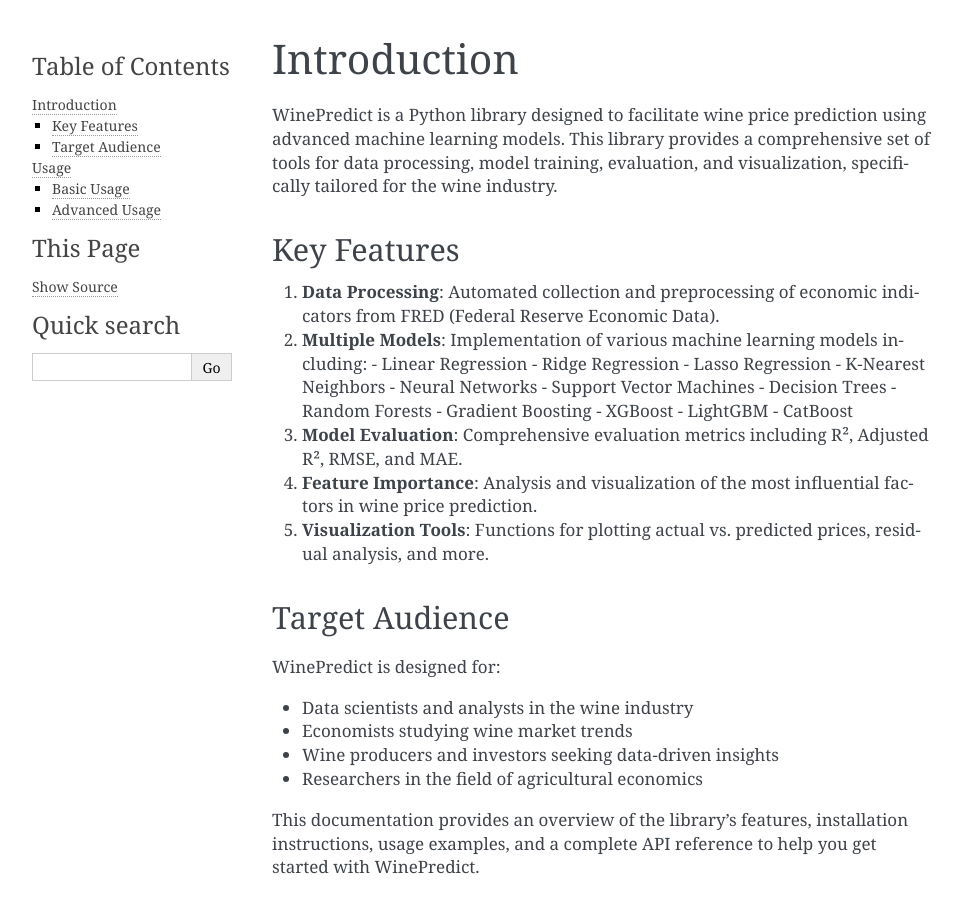
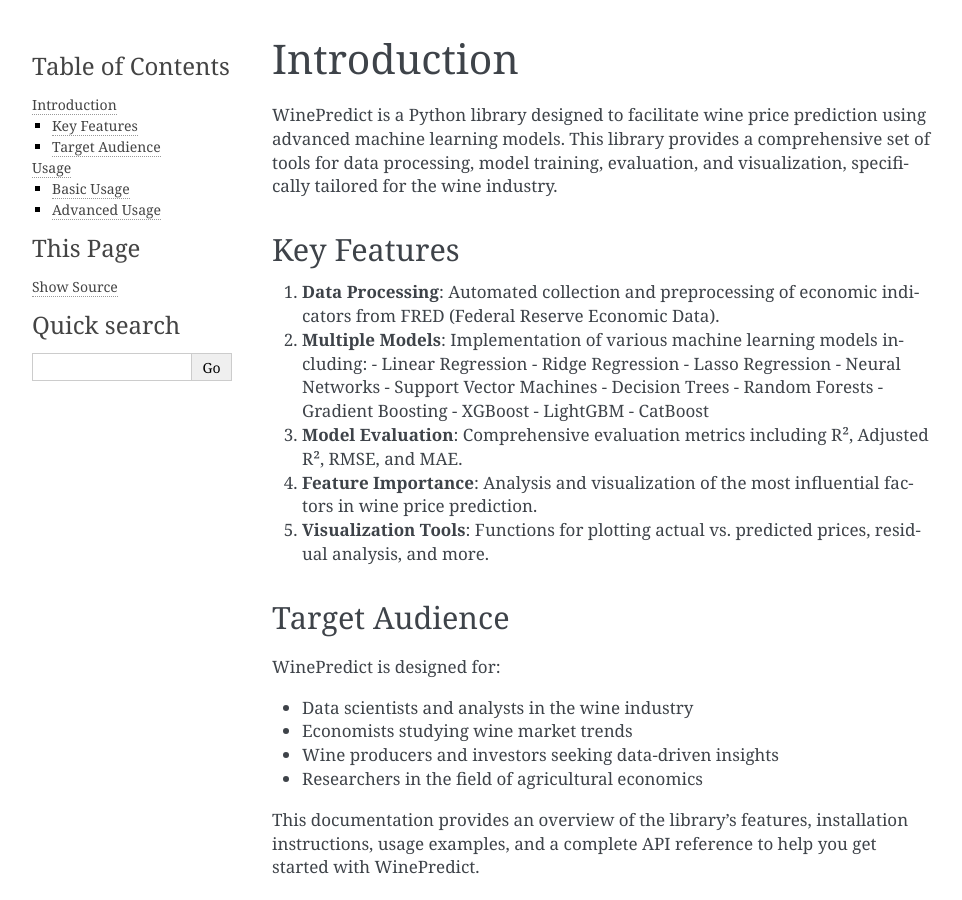
Before and after one commit to chris-lawrence-cd/winepredict, a Sphinx documentation site: the page built from docs/introduction.rst, in a window 1280 px wide and 900 px high. Shown: the whole window, without its empty margins (148-1110 px from the left). Built offline with Sphinx 7.4.7, drawn with Linux system fonts in a browser that asks for light colours; pages that are not in the unit, such as notebooks, are missing from menus; the version number is read from the project's files by our own code.

Commit message:
Update introduction.rst

```diff
--- a/docs/introduction.rst
+++ b/docs/introduction.rst
@@ -11,7 +11,6 @@
    - Linear Regression
    - Ridge Regression
    - Lasso Regression
-   - K-Nearest Neighbors
    - Neural Networks
    - Support Vector Machines
    - Decision Trees
```
